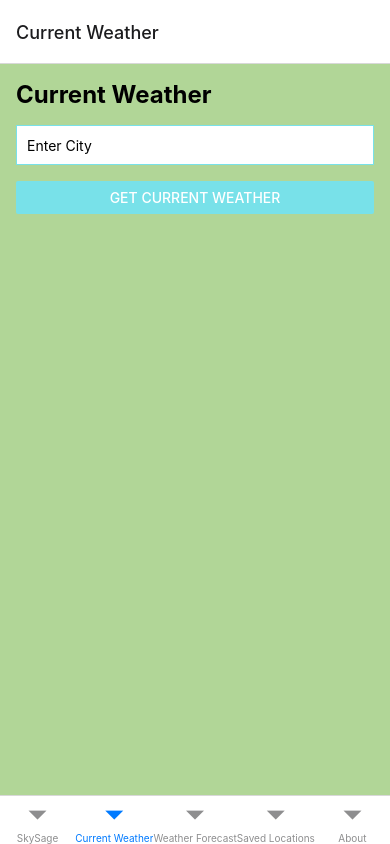
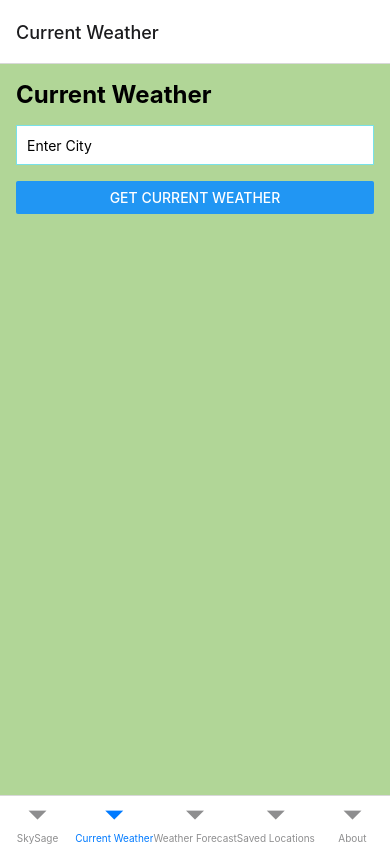
Before and after one commit to DamonRod/SkySage, a React Native app: screen / in a window 390 px wide. Both pictures are taken after a click on the button "CURRENT WEATHER". Built offline with nearby package versions, Linux system fonts and the light colour scheme.

Commit message:
Fixed button colours

```diff
--- a/screens/CurrentWeatherScreen.js
+++ b/screens/CurrentWeatherScreen.js
@@ -57,7 +57,6 @@ const CurrentWeatherScreen = ({ route }) => {
         <Button
           style={globalStyles.button}
           title="Get Current Weather"
-          color={colors.primary}
           onPress={handleGetCurrentWeather}
         />
         {loading && <ActivityIndicator size="large" color={colors.secondary} />}
--- a/screens/ForecastScreen.js
+++ b/screens/ForecastScreen.js
@@ -62,7 +62,6 @@ const ForecastScreen = ({ route }) => {
       <Button
         style={globalStyles.button}
         title="Get Forecast"
-        color={colors.primary}
         onPress={handleGetForecast}
       />
       {loading && <ActivityIndicator size="large" color={colors.secondary} />}
```
Also changed, not shown: 1 other file (tests, documents, lock files or other folders).
